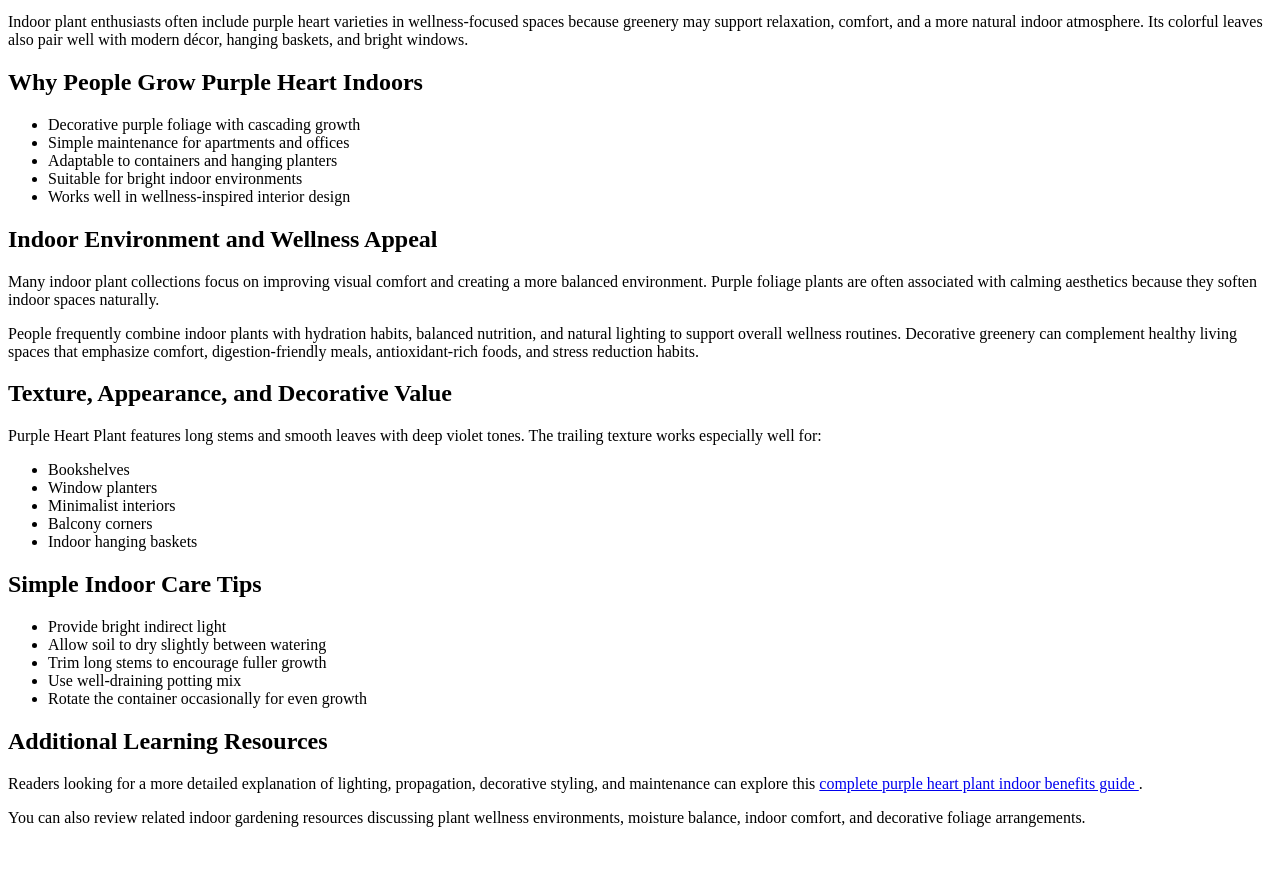
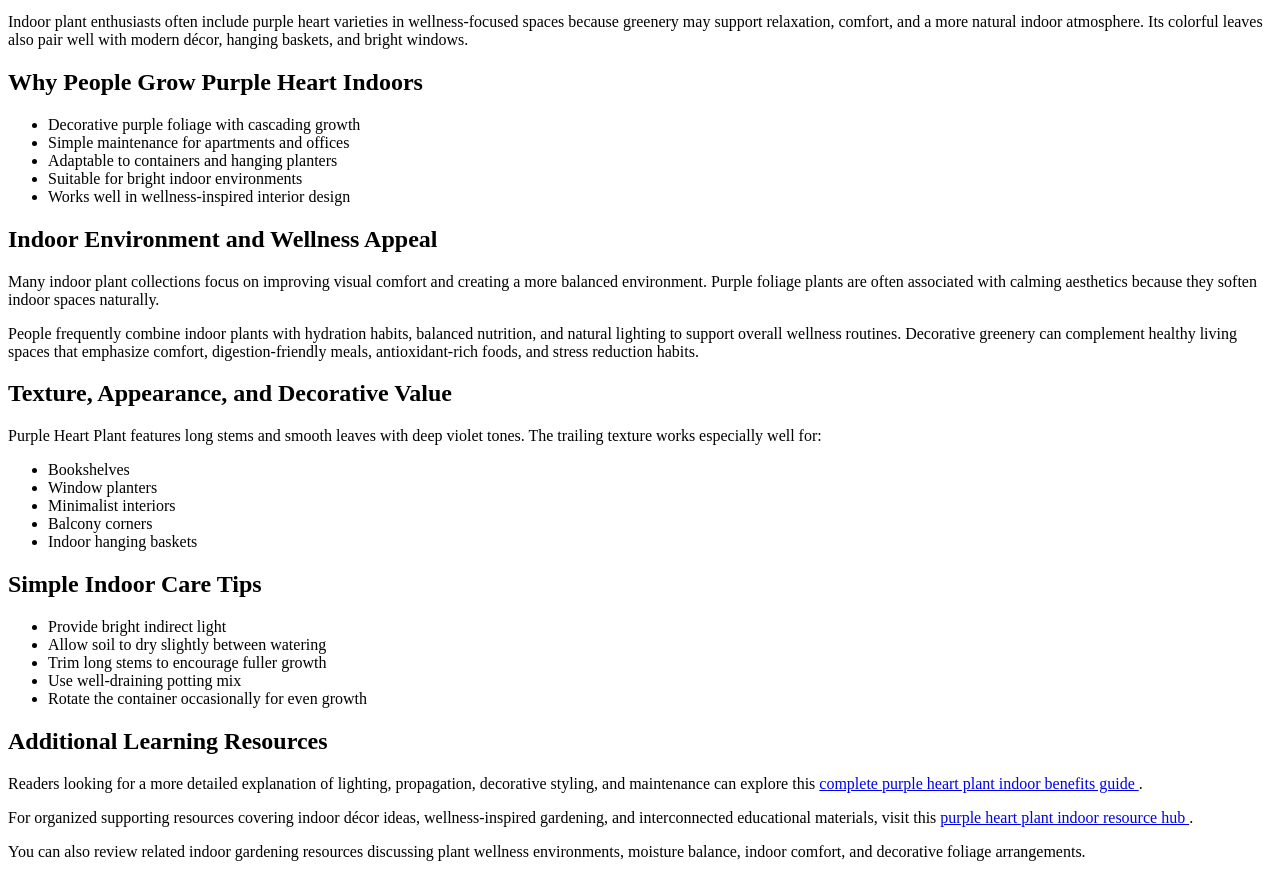
Before and after one commit to greeneryinside/purple-heart-plant-indoor-benefits-guide, a plain HTML site: page index.html in a window 1280 px wide. Shown: the part 119-996 px from the top of the page. Before the commit the page ends 962 px from the top, so only its background shows below. Drawn offline with Linux system fonts and the light colour scheme.

Commit message:
index.html

```diff
--- a/index.html
+++ b/index.html
@@ -73,6 +73,13 @@ complete purple heart plant indoor benefits guide
 </p>
 
 <p>
+For organized supporting resources covering indoor décor ideas, wellness-inspired gardening, and interconnected educational materials, visit this
+<a href="https://www.notion.so/Purple-Heart-Plant-Indoor-Benefits-Resource-Hub-367a2a048cd080e487fedc38878009aa">
+purple heart plant indoor resource hub
+</a>.
+</p>
+
+<p>
 You can also review related indoor gardening resources discussing plant wellness environments, moisture balance, indoor comfort, and decorative foliage arrangements.
 </p>
 
```
